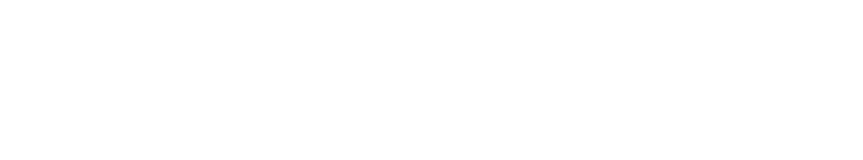
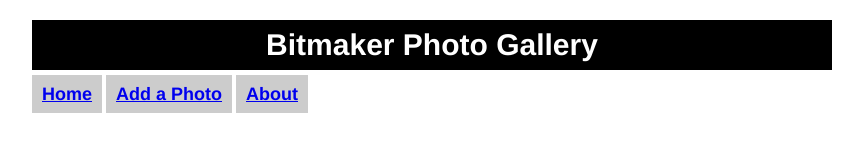
Before and after one commit to sizzlecentral/css-display-layout, a plain HTML site: page index.html in a window 1280 px wide. Shown: the whole page, without its empty margins (208-1071 px from the left). Drawn offline with Linux system fonts and the light colour scheme.

Commit message:
Added reset, main header and started nav buttons

```diff
--- /dev/null
+++ b/css/reset.css
@@ -0,0 +1,48 @@
+/* http://meyerweb.com/eric/tools/css/reset/
+   v2.0 | 20110126
+   License: none (public domain)
+*/
+
+html, body, div, span, applet, object, iframe,
+h1, h2, h3, h4, h5, h6, p, blockquote, pre,
+a, abbr, acronym, address, big, cite, code,
+del, dfn, em, img, ins, kbd, q, s, samp,
+small, strike, strong, sub, sup, tt, var,
+b, u, i, center,
+dl, dt, dd, ol, ul, li,
+fieldset, form, label, legend,
+table, caption, tbody, tfoot, thead, tr, th, td,
+article, aside, canvas, details, embed,
+figure, figcaption, footer, header, hgroup,
+menu, nav, output, ruby, section, summary,
+time, mark, audio, video {
+	margin: 0;
+	padding: 0;
+	border: 0;
+	font-size: 100%;
+	font: inherit;
+	vertical-align: baseline;
+}
+/* HTML5 display-role reset for older browsers */
+article, aside, details, figcaption, figure,
+footer, header, hgroup, menu, nav, section {
+	display: block;
+}
+body {
+	line-height: 1;
+}
+ol, ul {
+	list-style: none;
+}
+blockquote, q {
+	quotes: none;
+}
+blockquote:before, blockquote:after,
+q:before, q:after {
+	content: '';
+	content: none;
+}
+table {
+	border-collapse: collapse;
+	border-spacing: 0;
+}
--- /dev/null
+++ b/css/styles.css
@@ -0,0 +1,36 @@
+* {
+  box-sizing: border-box;
+}
+
+.container {
+  width: 100%;
+  max-width: 800px;
+  margin: auto;
+}
+
+h1 {
+  font-family: Helvetica, Arial, sans-serif;
+  font-size: 30px;
+  font-weight: bold;
+  color: white;
+  text-align: center;
+  padding: 10px;
+}
+
+header {
+  background-color: black;
+  margin-top: 20px;
+}
+
+nav ul {
+  margin-top: 5px;
+}
+
+nav li {
+  font-family: Helvetica, Arial, sans-serif;
+  font-size: 18px;
+  font-weight: bold;
+  background-color: #cccccc;
+  display: inline-block;
+  padding: 10px;
+}
--- a/index.html
+++ b/index.html
@@ -2,10 +2,22 @@
 <html>
   <head>
     <meta charset="utf-8">
-    <link rel="styles.css">
+    <link rel="stylesheet" type="text/css" href="css/reset.css" media="screen" />
+    <link rel="stylesheet" type="text/css" href="css/styles.css" media="screen" />
     <title>Bitmaker Photo Gallery</title>
   </head>
-  <body>
+  <div class="container">
+    <body>
+      <header>
+        <h1>Bitmaker Photo Gallery</h1>
+      </header>
+      <nav>
+        <ul>
+          <li><a href="#">Home</a></li>
+          <li><a href="#">Add a Photo</a></li>
+          <li><a href="#">About</a></li>
+      </nav>
 
-  </body>
+    </body>
+</div>
 </html>
```
Also changed, not shown: styles.css (deleted).
